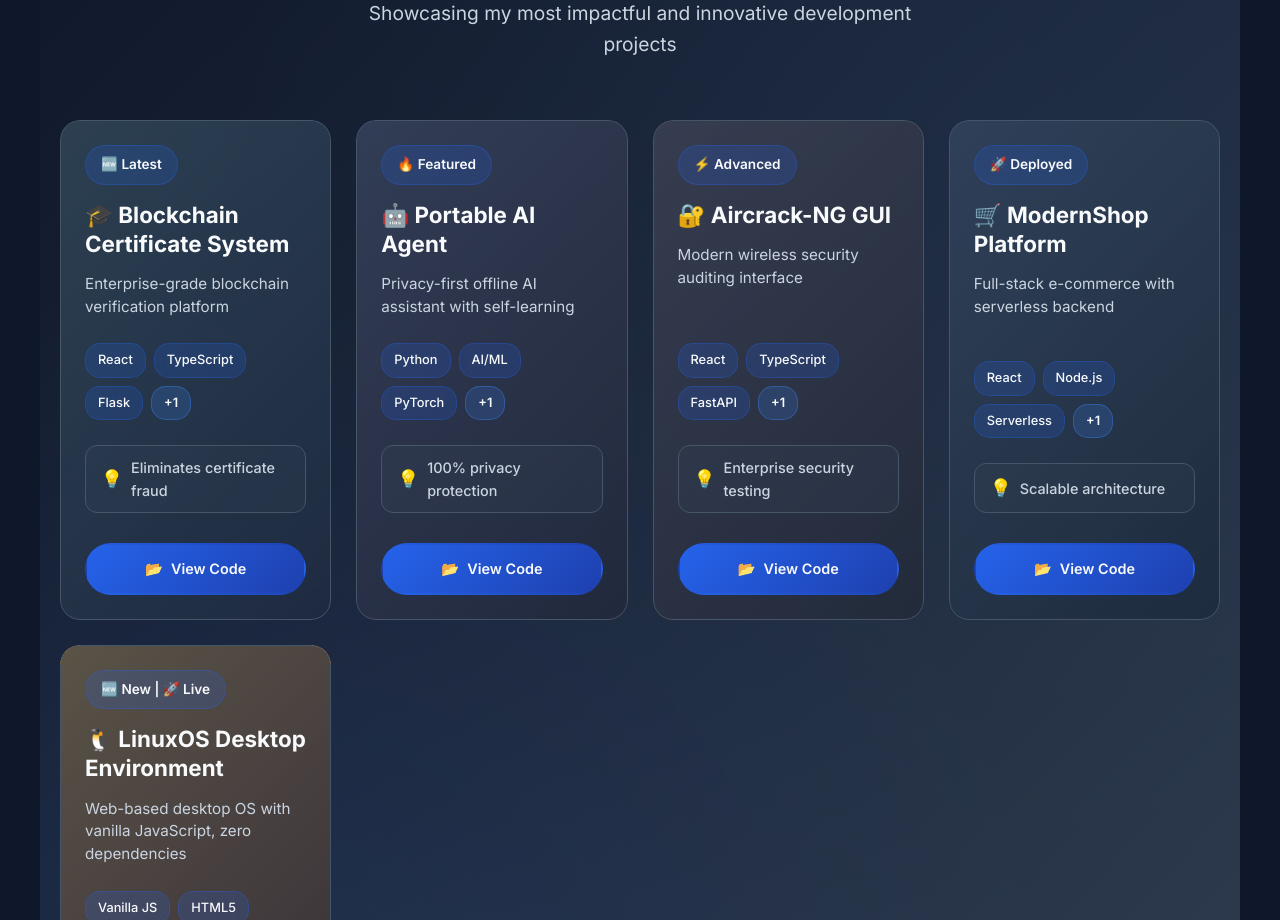
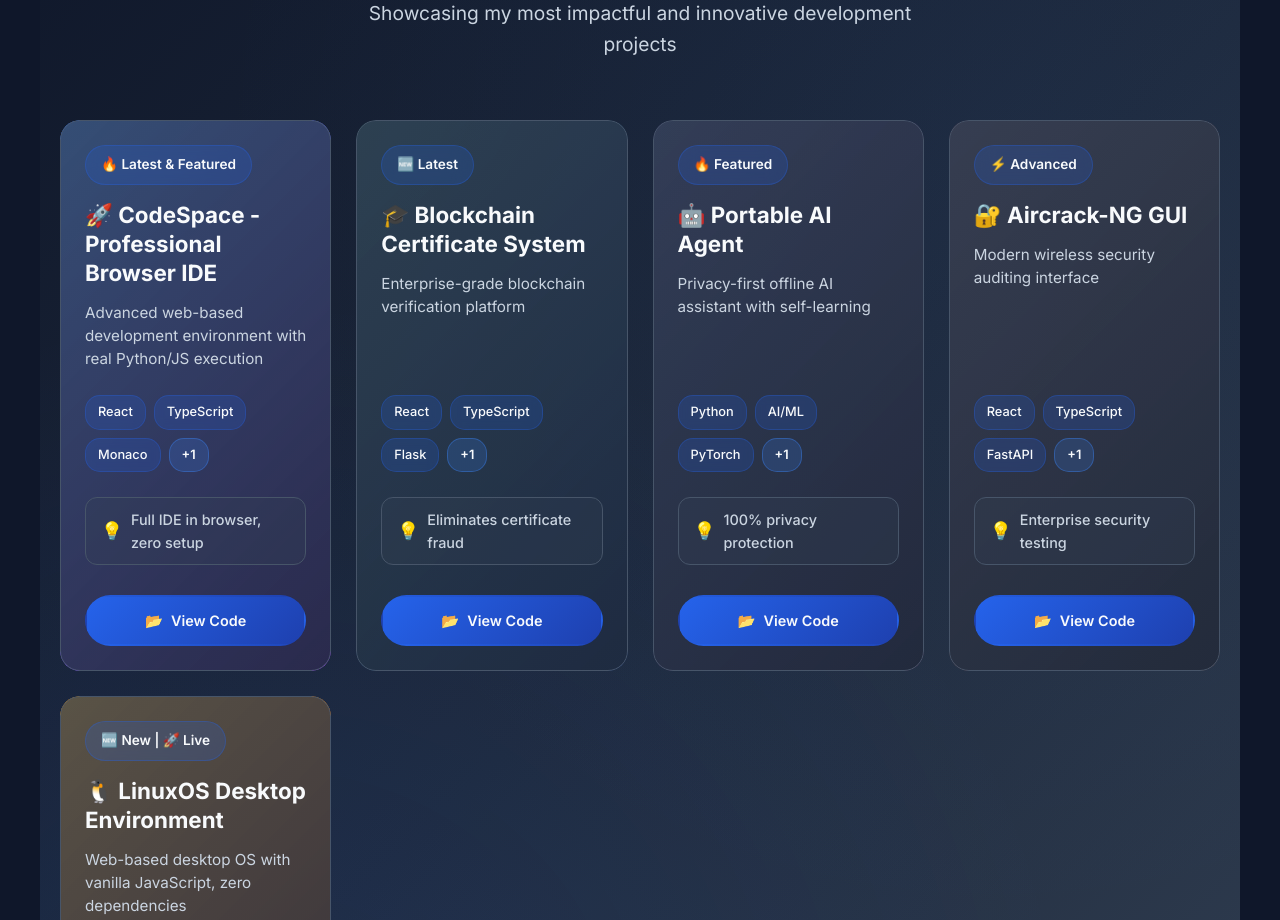
Before and after one commit to Umairism/Portfolio, a React (Create React App) app: page / in a window 1280 px wide. Shown: the part 1220-2140 px from the top of the page. Built offline with nearby package versions, Linux system fonts and the light colour scheme.

Commit message:
Adding Codespace to my project list

```diff
--- a/src/components/TopAchievements.js
+++ b/src/components/TopAchievements.js
@@ -5,6 +5,17 @@
   const achievements = [
     {
       id: 1,
+      title: "🚀 CodeSpace - Professional Browser IDE",
+      description: "Advanced web-based development environment with real Python/JS execution",
+      tech: ["React", "TypeScript", "Monaco", "Python Interpreter"],
+      github: "https://github.com/Umairism/codespace",
+      live: "https://webcodespace.netlify.app",
+      status: "🔥 Latest & Featured",
+      gradient: "from-blue-500 to-purple-600",
+      impact: "Full IDE in browser, zero setup"
+    },
+    {
+      id: 2,
       title: "🎓 Blockchain Certificate System",
       description: "Enterprise-grade blockchain verification platform",
       tech: ["React", "TypeScript", "Flask", "Blockchain"],
@@ -14,7 +25,7 @@
       impact: "Eliminates certificate fraud"
     },
     {
-      id: 2,
+      id: 3,
       title: "🤖 Portable AI Agent",
       description: "Privacy-first offline AI assistant with self-learning",
       tech: ["Python", "AI/ML", "PyTorch", "Local Storage"],
@@ -24,7 +35,7 @@
       impact: "100% privacy protection"
     },
     {
-      id: 3,
+      id: 4,
       title: "🔐 Aircrack-NG GUI",
       description: "Modern wireless security auditing interface",
       tech: ["React", "TypeScript", "FastAPI", "Security"],
@@ -32,16 +43,6 @@
       status: "⚡ Advanced",
       gradient: "from-red-500 to-orange-600",
       impact: "Enterprise security testing"
-    },
-    {
-      id: 4,
-      title: "🛒 ModernShop Platform",
-      description: "Full-stack e-commerce with serverless backend",
-      tech: ["React", "Node.js", "Serverless", "API"],
-      github: "https://github.com/Umairism/e-commerce",
-      status: "🚀 Deployed",
-      gradient: "from-blue-500 to-cyan-600",
-      impact: "Scalable architecture"
     },
     {
       id: 5,
--- a/src/pages/Projects.js
+++ b/src/pages/Projects.js
@@ -1,5 +1,6 @@
 import React, { useEffect, useState } from "react";
 // Import project images
+import codespaceImage from "../Images/codespace.png"; // Temporary placeholder - replace with actual CodeSpace screenshot
 import portfolioImage from "../Images/1.png";
 import ecommerceImage from "../Images/Ecom.png";
 import slimeTubeImage from "../Images/SlimeTube.png";
@@ -58,6 +59,21 @@
   const projects = [
     {
       id: 1,
+      title: "🚀 CodeSpace - Professional Browser IDE",
+      description: "The most advanced web-based development environment that transforms your browser into a professional IDE. Features comprehensive Python interpreter with full language support (variables, loops, functions, classes), Monaco Editor (VS Code engine) with IntelliSense, real-time code execution, live preview system for HTML/CSS/React/Markdown, file management with upload/download, project templates, and VS Code-style Markdown rendering. Zero installation required - full IDE functionality in your browser with enterprise-grade features.",
+      tech: ["React.js", "TypeScript", "Monaco Editor", "Python Interpreter", "Vite", "Tailwind CSS", "Babel", "JSX Transpilation", "Markdown Parser", "File System API", "WebWorkers"],
+      github: "https://github.com/Umairism/codespace",
+      readme: "https://github.com/Umairism/codespace/blob/main/README.md",
+      live: "https://webcodespace.netlify.app",
+      image: codespaceImage,
+      color: "from-blue-500 to-purple-600",
+      likes: 0,
+      featured: true,
+      isNew: true,
+      achievement: "🏆 Latest Achievement - Complete Browser-Based IDE"
+    },
+    {
+      id: 2,
       title: "🎓 Blockchain Certificate Verification System",
       description: "A comprehensive, enterprise-grade blockchain-based academic certificate verification platform. Features React TypeScript frontend, Flask backend, custom SHA-256 blockchain implementation, JWT authentication, role-based access control, real-time verification, and professional documentation. Eliminates certificate fraud through immutable blockchain storage.",
       tech: ["React.js", "TypeScript", "Flask", "Python", "SQLAlchemy", "Blockchain", "SHA-256", "JWT Auth", "SQLite", "Tailwind CSS", "Vite", "Docker"],
@@ -72,7 +88,7 @@
       achievement: "🏆 Latest Achievement - Full-Stack Blockchain Application"
     },
     {
-      id: 2,
+      id: 3,
       title: "Personal Portfolio",
       description: "A personal portfolio website built with React.js to showcase my skills, projects, and achievements. This project helped me learn how to structure React applications and manage routing.",
       tech: ["React.js", "CSS3", "JavaScript"],
@@ -83,7 +99,7 @@
       color: "from-blue-500 to-purple-600"
     },
     {
-      id: 3,
+      id: 4,
       title: "Portable AI Agent",
       description: "A **self-contained, offline-capable AI agent** with self-learning capabilities designed for personal use. Your privacy-first AI assistant that learns from every interaction while keeping all data completely local.",
       tech: ["Python", "AI", "Machine Learning", "Local Storage", "Self-learning", "Offline Capable", "Privacy-first", "PyTorch", "Transformers", "Flask", "HTML", "CSS", "JavaScript"],
@@ -96,7 +112,7 @@
       featured: true
     },
     {
-      id: 4,
+      id: 5,
       title: "Aircrack-NG GUI - Wireless Security Auditing Tool",
       description: "A modern, enterprise-grade web interface for wireless security auditing using Aircrack-NG. Features a React/TypeScript frontend with Material-UI design and FastAPI backend. Includes user authentication, file upload with drag & drop, job management, real-time dashboard, and comprehensive wireless penetration testing capabilities.",
       tech: ["React.js", "TypeScript", "Material-UI", "FastAPI", "Python", "SQLAlchemy", "JWT Authentication", "Redux Toolkit", "Aircrack-NG", "Cybersecurity"],
@@ -109,7 +125,7 @@
       featured: true
     },
     {
-      id: 5,
+      id: 6,
       title: "ModernShop E-Commerce Platform",
       description: "A complete full-stack e-commerce platform with React frontend and serverless backend. Features product catalog, shopping cart, search & filtering, responsive design, and session-based cart persistence. Deployed with Netlify Functions for scalable serverless architecture.",
       tech: ["React.js", "Netlify Functions", "Node.js", "Serverless API"],
@@ -122,7 +138,7 @@
       featured: true
     },
     {
-      id: 5,
+      id: 7,
       title: "SlimeTube - Video Streaming Platform",
       description: "A modern, full-featured video streaming platform that provides YouTube-like functionality with a clean, responsive interface. Built with React 18, TypeScript, and modern web technologies. Features video upload, playback, user management, IndexedDB storage, wishlist functionality, and comprehensive testing suite.",
       tech: ["React.js", "TypeScript", "Vite", "Tailwind CSS", "Framer Motion", "IndexedDB"],
```
Also changed, not shown: src/Images/CodeSpace.png (added), 1 other file (tests, documents, lock files or other folders).
